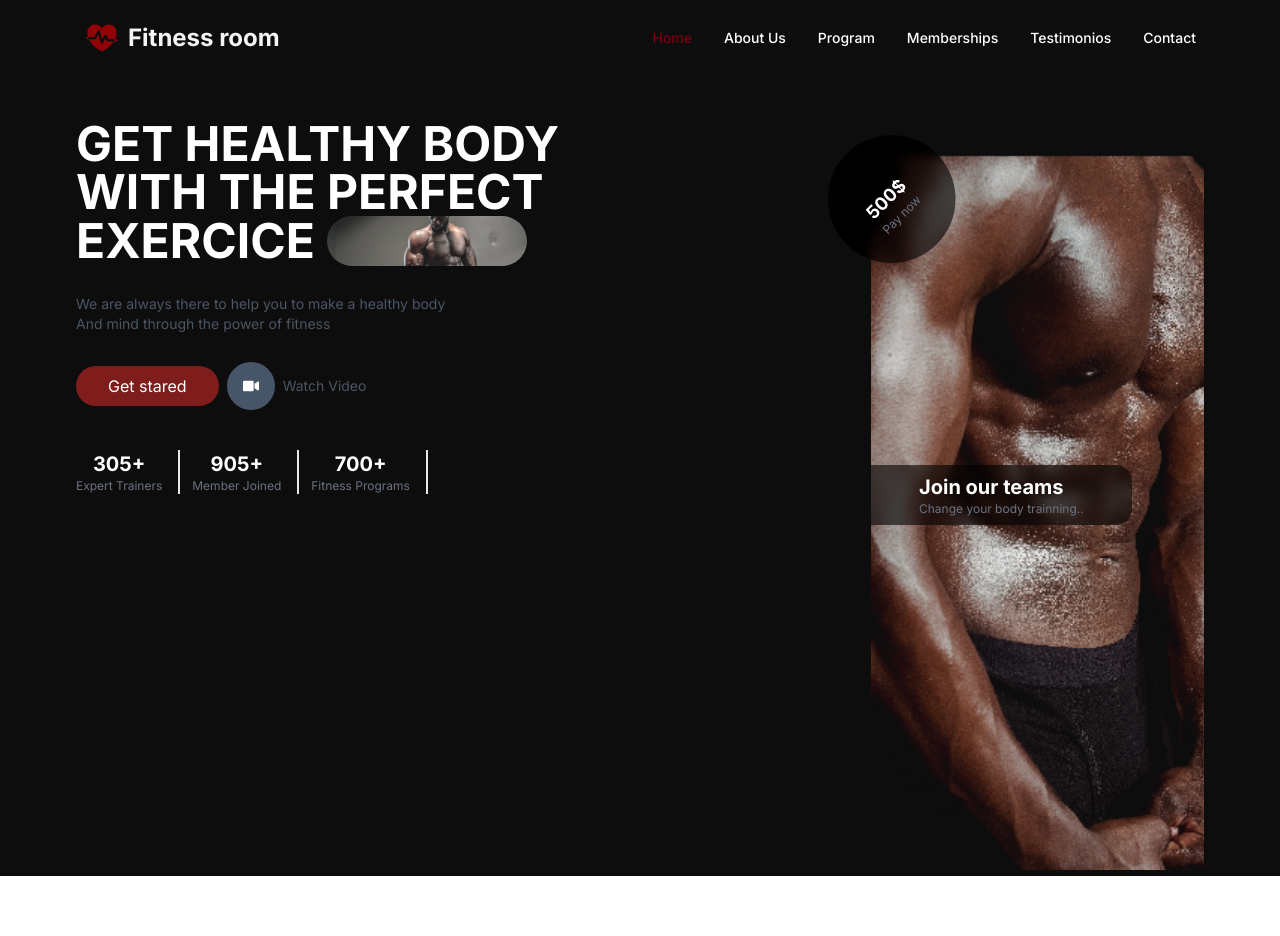
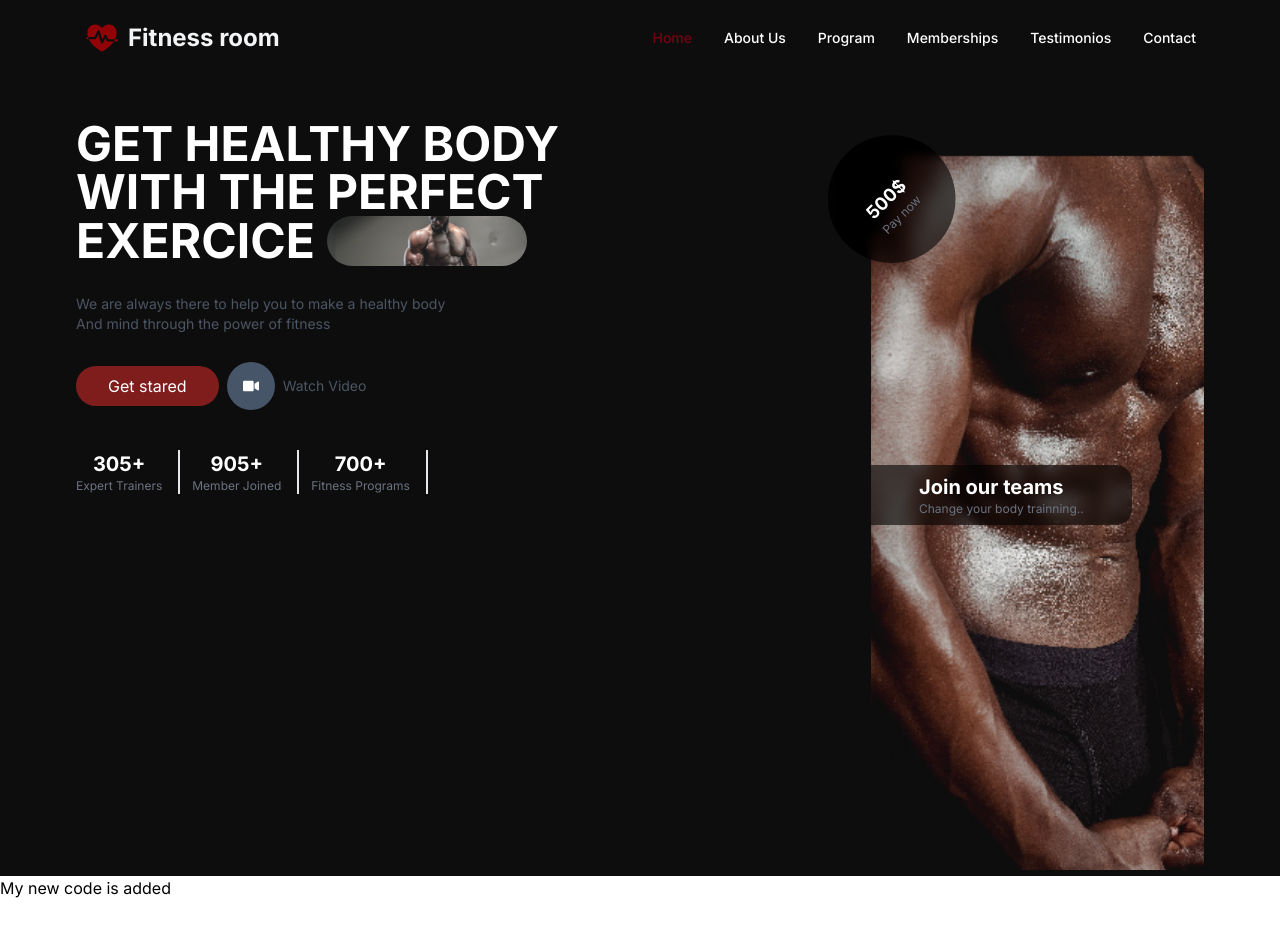
Before and after one commit to tchasinga/gym-rooms, a Next.js app: page / in a window 1280 px wide. Shown: the top 936 px of the page. Before the commit the page ends 876 px from the top, so only its background shows below. Built offline with nearby package versions, Linux system fonts and the light colour scheme.

Commit message:
new code is added now

```diff
--- /dev/null
+++ b/src/app/components/Companies.jsx
@@ -0,0 +1,9 @@
+import React from 'react'
+
+export default function Companies() {
+  return (
+    <div>
+      <h1>My new code is added</h1>
+    </div>
+  )
+}
--- a/src/app/page.jsx
+++ b/src/app/page.jsx
@@ -1,11 +1,14 @@
 "use client"
 import Image from 'next/image'
+import Companies from './components/Companies'
 
 
 export default function Home() {
   return (
     <main className="">
-
+       <section>
+         <Companies />
+       </section>
     </main>
   )
 }
```
